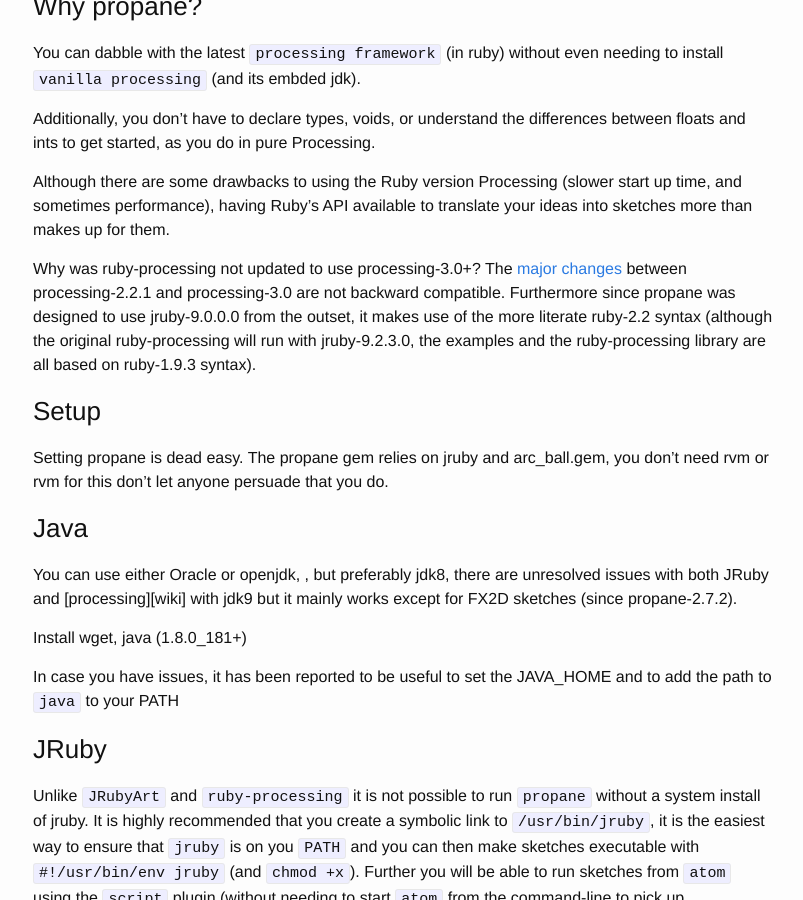
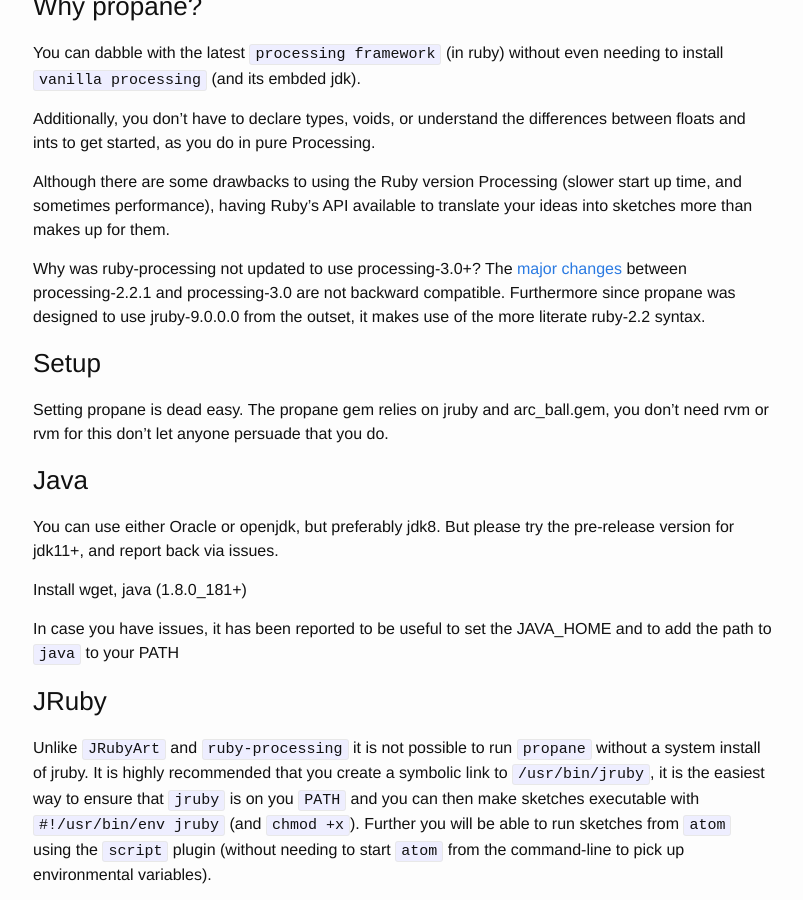
Before and after one commit to ruby-processing/propane, a Jekyll site: the page built from _posts/2015-11-21-windows_started.md, in a window 1280 px wide and 900 px high, scrolled down 940 px. Shown: the whole window, without its empty margins (237-1040 px from the left). Built offline with Jekyll 4.4.1, drawn with Linux system fonts in a browser that asks for light colours.

Commit message:
tidy up windows install

```diff
--- a/_posts/2015-11-21-windows_started.md
+++ b/_posts/2015-11-21-windows_started.md
@@ -28,7 +28,7 @@
 
 Although there are some drawbacks to using the Ruby version Processing (slower start up time, and sometimes performance), having Ruby's API available to translate your ideas into sketches more than makes up for them.
 
-Why was ruby-processing not updated to use processing-3.0+? The [major changes][changes] between processing-2.2.1 and processing-3.0 are not backward compatible. Furthermore since propane was designed to use jruby-9.0.0.0 from the outset, it makes use of the more literate ruby-2.2 syntax (although the original ruby-processing will run with jruby-9.2.3.0, the examples and the ruby-processing library are all based on ruby-1.9.3 syntax).
+Why was ruby-processing not updated to use processing-3.0+? The [major changes][changes] between processing-2.2.1 and processing-3.0 are not backward compatible. Furthermore since propane was designed to use jruby-9.0.0.0 from the outset, it makes use of the more literate ruby-2.2 syntax.
 
 ### Setup
 
@@ -36,7 +36,7 @@
 
 ### Java
 
-You can use either Oracle or openjdk, , but preferably jdk8, there are unresolved issues with both JRuby and [processing][wiki] with jdk9 but it mainly works except for FX2D sketches (since propane-2.7.2).
+You can use either Oracle or openjdk, but preferably jdk8. But please try the pre-release version for jdk11+, and report back via issues.
 
 Install wget, java (1.8.0_181+)
 
```
